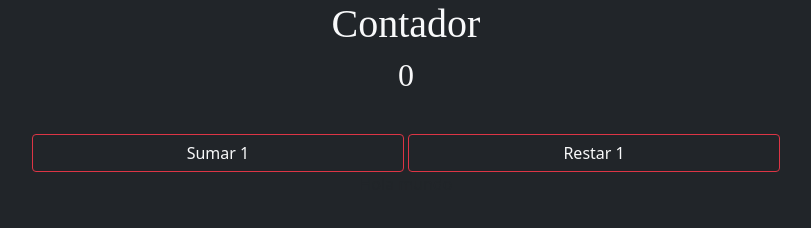
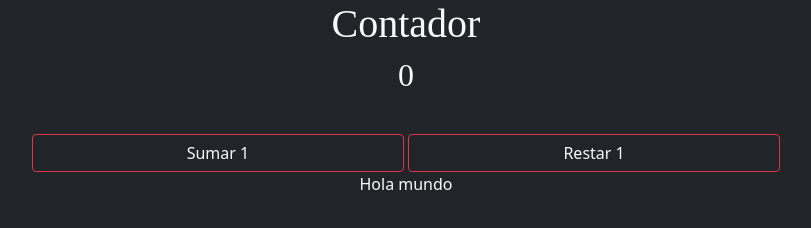
Before and after one commit to Tostiloco3570/github_contador, a plain HTML site: page index.html in a window 1280 px wide. Shown: the whole page, without its empty margins (234-1045 px from the left). Drawn offline with Linux system fonts and the light colour scheme.

Commit message:
Update index.html

```diff
--- a/index.html
+++ b/index.html
@@ -17,7 +17,7 @@
 				<button class="col-4 btn btn-outline-danger text-light bg-dark" id="restar">Restar 1</button>
 			</div>
 		</div>
-		<p>Hola mundo</p>
+		<p class="text-light">Hola mundo</p>
 	</div>
 	<script type="text/javascript" src="contar.js"></script>
 </body>
```
